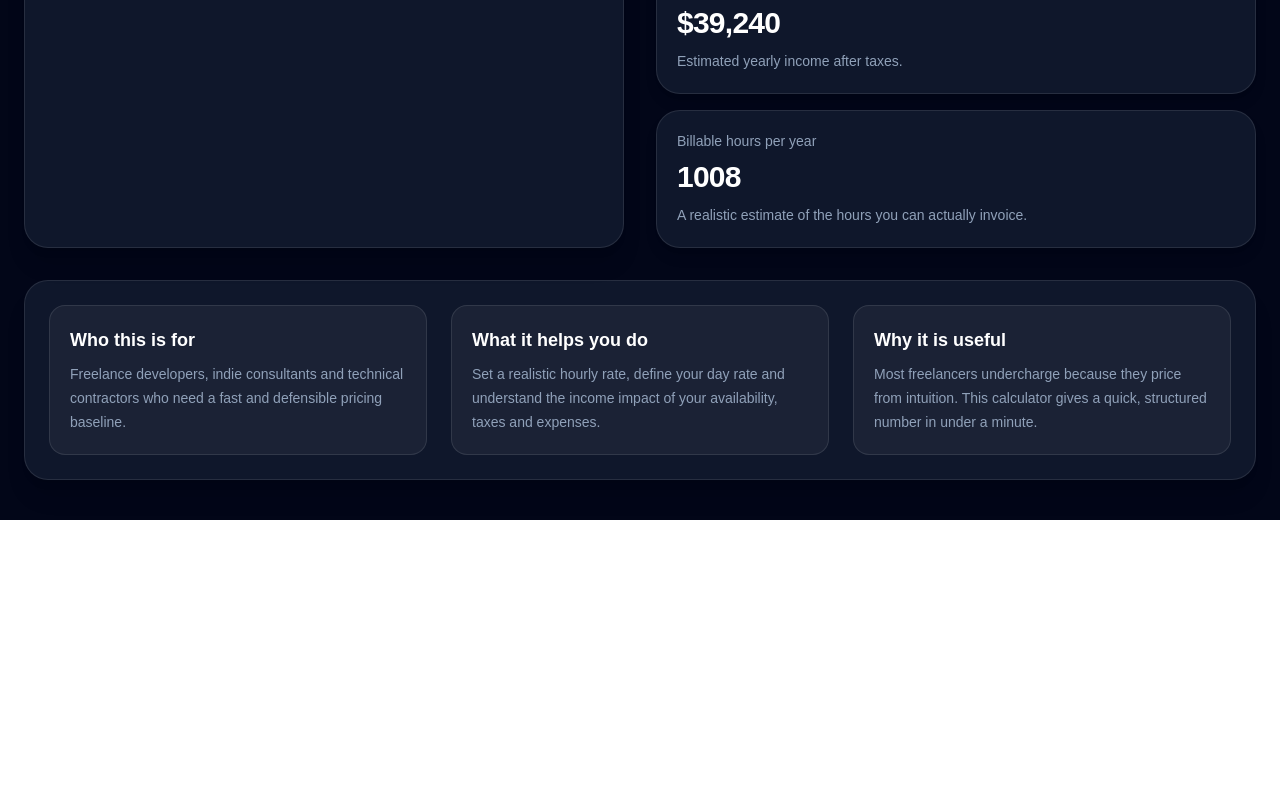
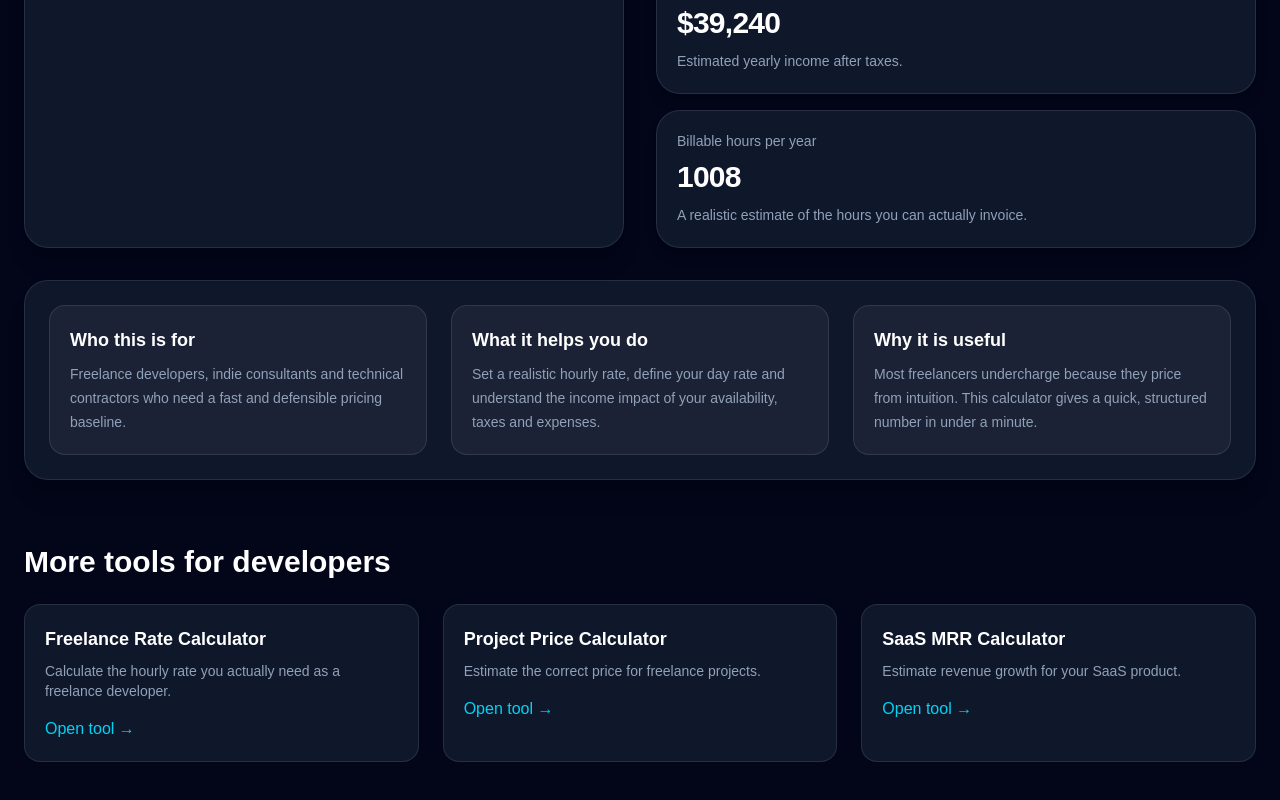
Before and after one commit to rodrigocm001/freelance-rate-calculator, a Next.js app: page / in a window 1280 px wide. Shown: the part 1464-2264 px from the top of the page. Before the commit the page ends 1984 px from the top, so only its background shows below. Built offline with nearby package versions, Linux system fonts and the light colour scheme.

Commit message:
add tools catalog section

```diff
--- a/src/app/page.tsx
+++ b/src/app/page.tsx
@@ -257,6 +257,32 @@ export default function Home() {
             </div>
           </section>
 
+          <section className="mt-16">
+            <h2 className="text-3xl font-bold mb-6">
+              More tools for developers
+            </h2>
+
+            <div className="grid gap-6 md:grid-cols-3">
+              <ToolCard
+                title="Freelance Rate Calculator"
+                description="Calculate the hourly rate you actually need as a freelance developer."
+                link="#"
+              />
+
+              <ToolCard
+                title="Project Price Calculator"
+                description="Estimate the correct price for freelance projects."
+                link="#"
+              />
+
+              <ToolCard
+                title="SaaS MRR Calculator"
+                description="Estimate revenue growth for your SaaS product."
+                link="#"
+              />
+            </div>
+          </section>
+
       </div>
     </main>
   );
@@ -405,3 +431,32 @@ function InfoBlock({ title, text }: { title: string; text: string }) {
     </div>
   );
 }
+
+function ToolCard({
+  title,
+  description,
+  link,
+}: {
+  title: string
+  description: string
+  link: string
+}) {
+  return (
+    <a
+      href={link}
+      className="block rounded-2xl border border-white/10 bg-slate-900 p-5 hover:bg-slate-800 transition"
+    >
+      <h3 className="text-lg font-semibold text-white">
+        {title}
+      </h3>
+
+      <p className="mt-2 text-sm text-slate-400">
+        {description}
+      </p>
+
+      <span className="mt-4 inline-block text-cyan-400">
+        Open tool →
+      </span>
+    </a>
+  )
+}
```
